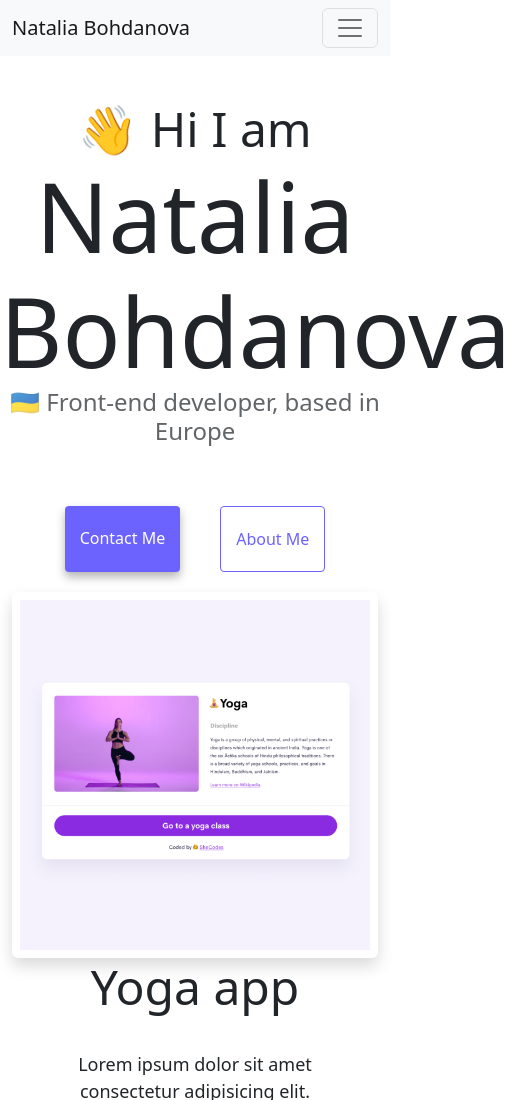
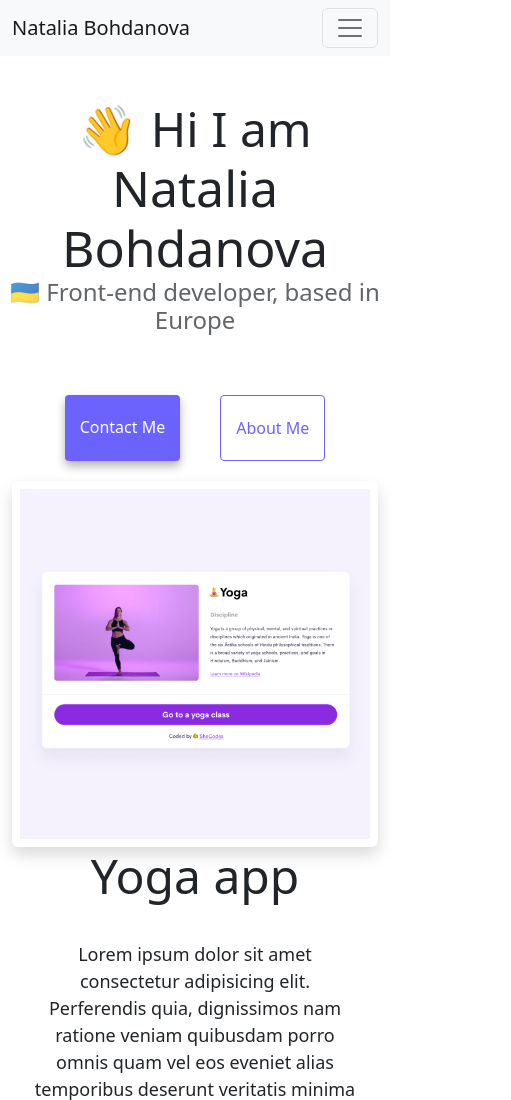
Before and after one commit to Natta-Sha/Week3Hometask, a plain HTML site: page index.html in a window 390 px wide. Shown: the top 1100 px of the page, 511 px wide, since content can reach past the window. Drawn offline with nearby package versions, Linux system fonts and the light colour scheme.

Commit message:
used media queries

```diff
--- a/style.css
+++ b/style.css
@@ -113,3 +113,9 @@ p {
 .row {
   margin-bottom: 50px;
 }
+
+@media (max-width: 576px) {
+  h1 {
+    font-size: 50px;
+  }
+}
```
